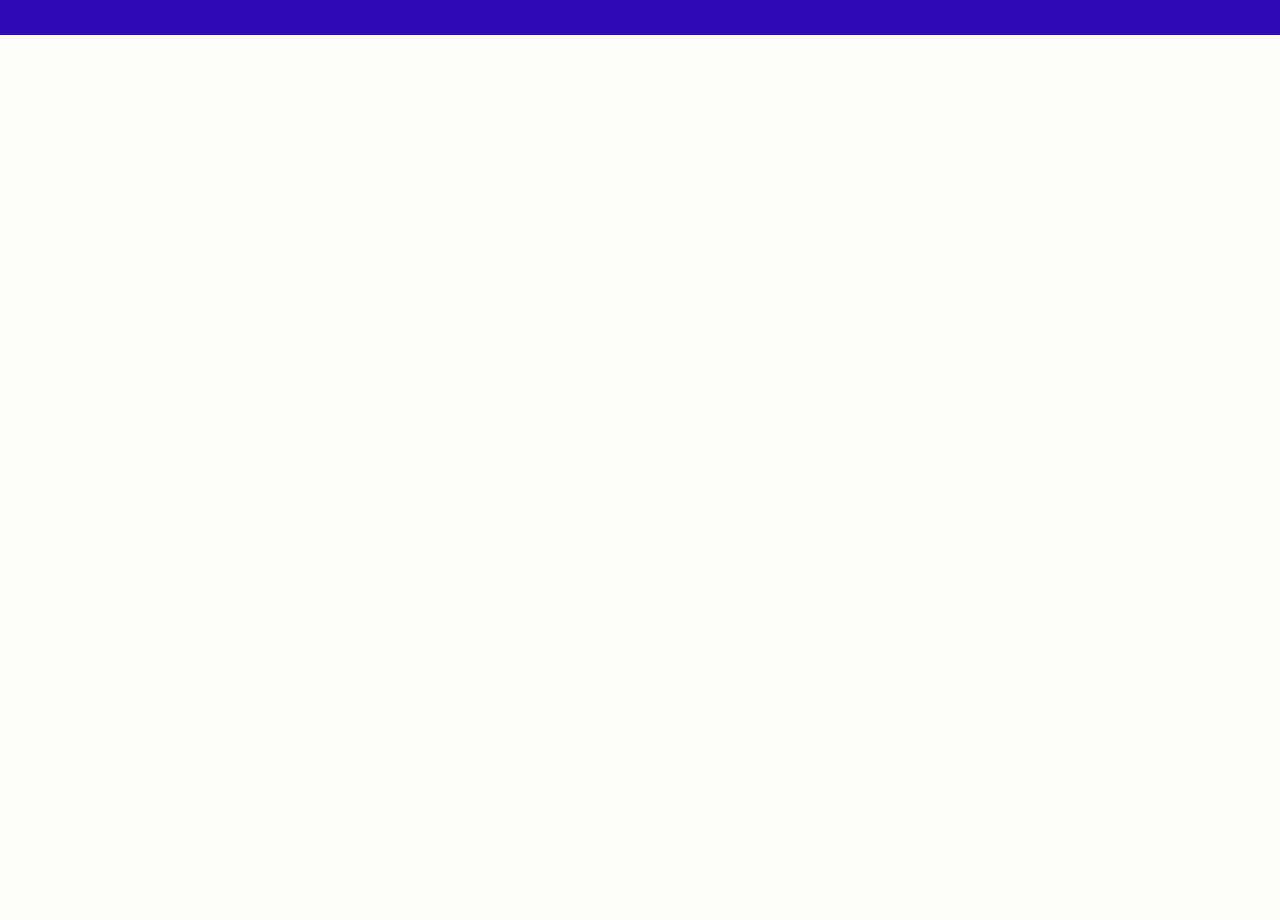
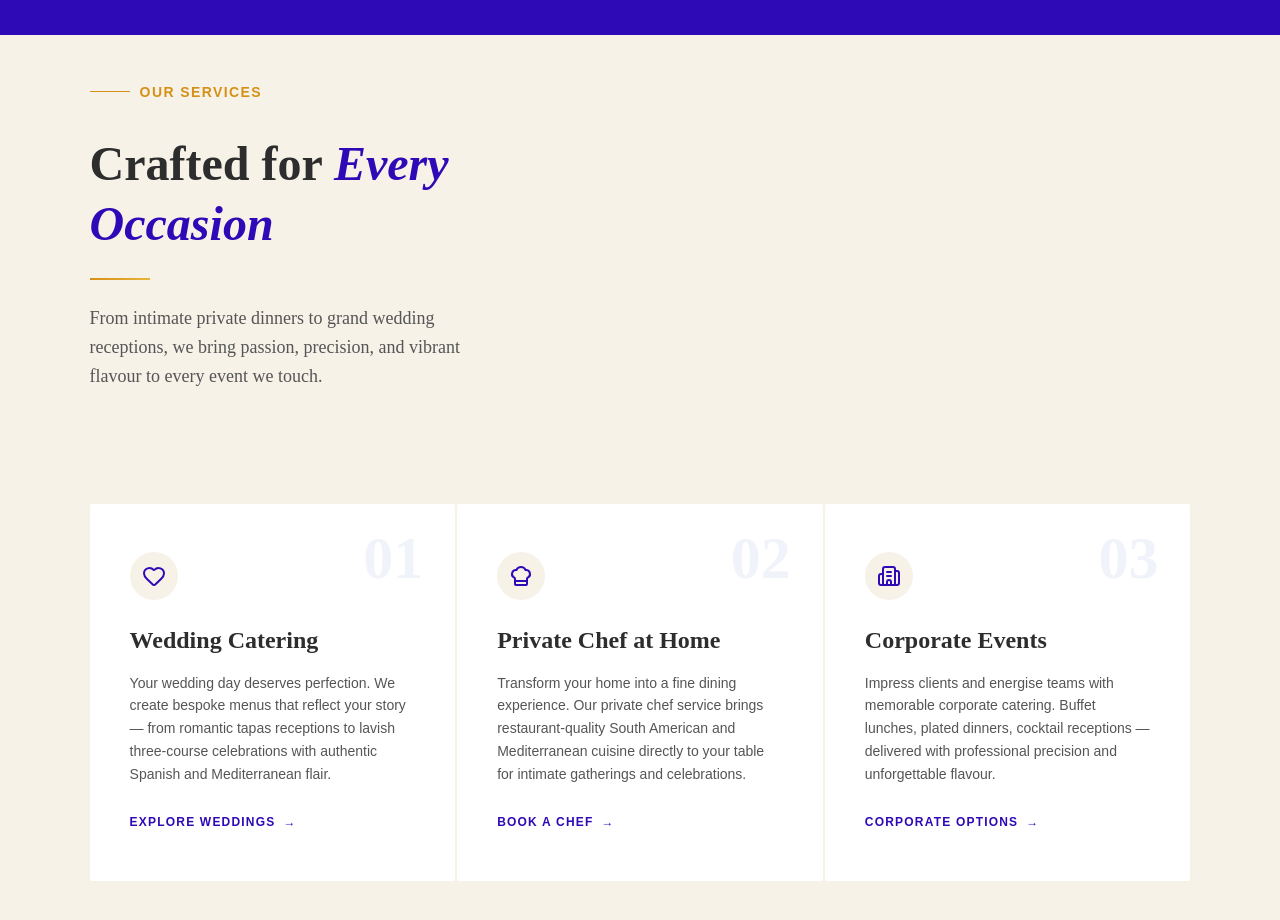
Before and after one commit to 4HMartin/rodriguez-events, a Next.js app: page / in a window 1280 px wide. Shown: the part 1000-1920 px from the top of the page. Before the commit the page ends 1035 px from the top, so only its background shows below. Built offline with nearby package versions, Linux system fonts and the light colour scheme.

Commit message:
Services section completed (responsive design pendent).

```diff
--- a/app/page.tsx
+++ b/app/page.tsx
@@ -1,4 +1,5 @@
 import HeroSection from "@/components/home-view/HeroSection";
+import ServicesSection from "@/components/home-view/ServicesSection";
 import TrustBanner from "@/components/home-view/TrustBanner";
 
 export default function Home() {
@@ -6,6 +7,7 @@ export default function Home() {
     <main className="min-h-screen w-full">
       <HeroSection />
       <TrustBanner />
+      <ServicesSection />
     </main>
   );
 }
--- /dev/null
+++ b/components/home-view/ServicesSection.tsx
@@ -0,0 +1,85 @@
+import { Building2, ChefHat, Heart } from "lucide-react";
+import Link from "next/link";
+
+export default function ServicesSection(){
+    return (
+        <section className="py-10 px-[7vw] bg-cream-warm">
+            {/* Services header */}
+            <article className="flex justify-between items-end mb-16 flex-wrap gap-8">
+                <div className="max-w-120">
+                    {/* Tag */}
+                    <span className="inline-flex items-center gap-2.5 text-sm font-semibold tracking-widest uppercase text-secondary mb-8 before:w-10 before:h-px before:bg-secondary">
+                        Our Services
+                    </span>
+                    <h2 className="text-5xl font-bold leading-tight text-charcoal mb-6">
+                        Crafted for <em className="italic text-primary">Every Occasion</em>
+                    </h2>
+                    <div className="w-15 h-0.5 bg-linear-to-r from-secondary to-secondary-light my-6"></div>
+                    <p className="text-lg font-serif font-light leading-relaxed text-charcoal-light max-w-105 mb-12">
+                        From intimate private dinners to grand wedding receptions, we bring passion, precision, and vibrant flavour to every event we touch.
+                    </p>
+                </div>
+            </article>
+
+            {/* Services Grid */}
+            <article className="grid grid-cols-3 gap-0.5">
+                {/* Weddings card */}
+                <div className="relative overflow-hidden bg-white py-12 px-10 rounded-xs transition-all duration-300 before:absolute before:bottom-0 before:left-0 before:w-full before:h-1 before:bg-linear-to-r before:from-primary before:to-secondary before:scale-x-0 before:origin-left before:transition-transform before:ease-in-out before:duration-300 hover:cursor-pointer hover:-translate-y-1.5 hover:before:scale-x-100 group">
+                    <span className="font-serif text-6xl font-bold text-neutral-gray leading-none transition-all duration-300 mb-4 absolute top-6 right-8 group-hover:text-primary">
+                        01
+                    </span>
+                    <div className="w-12 h-12 mb-6 bg-cream-warm rounded-full flex items-center justify-center">
+                        <Heart className="w-6 h-6 text-primary"/>
+                    </div>
+                    <h3 className="font-serif text-2xl font-semibold text-charcoal mb-4">
+                        Wedding Catering
+                    </h3>
+                    <p className="text-sm font-sans leading-relaxed text-charcoal-light mb-6">
+                        Your wedding day deserves perfection. We create bespoke menus that reflect your story — from romantic tapas receptions to lavish three-course celebrations with authentic Spanish and Mediterranean flair.
+                    </p>
+                    <Link href={'/weddings'} className="text-xs font-semibold tracking-widest uppercase text-primary inline-flex items-center gap-2 transition-gap duration-200 hover:gap-3.5 after:content-['→']">
+                        Explore Weddings
+                    </Link>
+                </div>
+
+                {/* Private chef at home card */}
+                <div className="relative overflow-hidden bg-white py-12 px-10 rounded-xs transition-all duration-300 before:absolute before:bottom-0 before:left-0 before:w-full before:h-1 before:bg-linear-to-r before:from-primary before:to-secondary before:scale-x-0 before:origin-left before:transition-transform before:ease-in-out before:duration-300 hover:cursor-pointer hover:-translate-y-1.5 hover:before:scale-x-100 group">
+                    <span className="font-serif text-6xl font-bold text-neutral-gray leading-none transition-all duration-300 mb-4 absolute top-6 right-8 group-hover:text-primary">
+                        02
+                    </span>
+                    <div className="w-12 h-12 mb-6 bg-cream-warm rounded-full flex items-center justify-center">
+                        <ChefHat className="w-6 h-6 text-primary"/>
+                    </div>
+                    <h3 className="font-serif text-2xl font-semibold text-charcoal mb-4">
+                        Private Chef at Home
+                    </h3>
+                    <p className="text-sm font-sans leading-relaxed text-charcoal-light mb-6">
+                        Transform your home into a fine dining experience. Our private chef service brings restaurant-quality South American and Mediterranean cuisine directly to your table for intimate gatherings and celebrations.
+                    </p>
+                    <Link href={'/weddings'} className="text-xs font-semibold tracking-widest uppercase text-primary inline-flex items-center gap-2 transition-gap duration-200 hover:gap-3.5 after:content-['→']">
+                        Book a Chef
+                    </Link>
+                </div>
+
+                {/* Corporate Events card */}
+                <div className="relative overflow-hidden bg-white py-12 px-10 rounded-xs transition-all duration-300 before:absolute before:bottom-0 before:left-0 before:w-full before:h-1 before:bg-linear-to-r before:from-primary before:to-secondary before:scale-x-0 before:origin-left before:transition-transform before:ease-in-out before:duration-300 hover:cursor-pointer hover:-translate-y-1.5 hover:before:scale-x-100 group">
+                    <span className="font-serif text-6xl font-bold text-neutral-gray leading-none transition-all duration-300 mb-4 absolute top-6 right-8 group-hover:text-primary">
+                        03
+                    </span>
+                    <div className="w-12 h-12 mb-6 bg-cream-warm rounded-full flex items-center justify-center">
+                        <Building2 className="w-6 h-6 text-primary"/>
+                    </div>
+                    <h3 className="font-serif text-2xl font-semibold text-charcoal mb-4">
+                        Corporate Events
+                    </h3>
+                    <p className="text-sm font-sans leading-relaxed text-charcoal-light mb-6">
+                        Impress clients and energise teams with memorable corporate catering. Buffet lunches, plated dinners, cocktail receptions — delivered with professional precision and unforgettable flavour.
+                    </p>
+                    <Link href={'/weddings'} className="text-xs font-semibold tracking-widest uppercase text-primary inline-flex items-center gap-2 transition-gap duration-200 hover:gap-3.5 after:content-['→']">
+                        Corporate Options
+                    </Link>
+                </div>
+            </article>
+        </section>
+    )
+}
```
